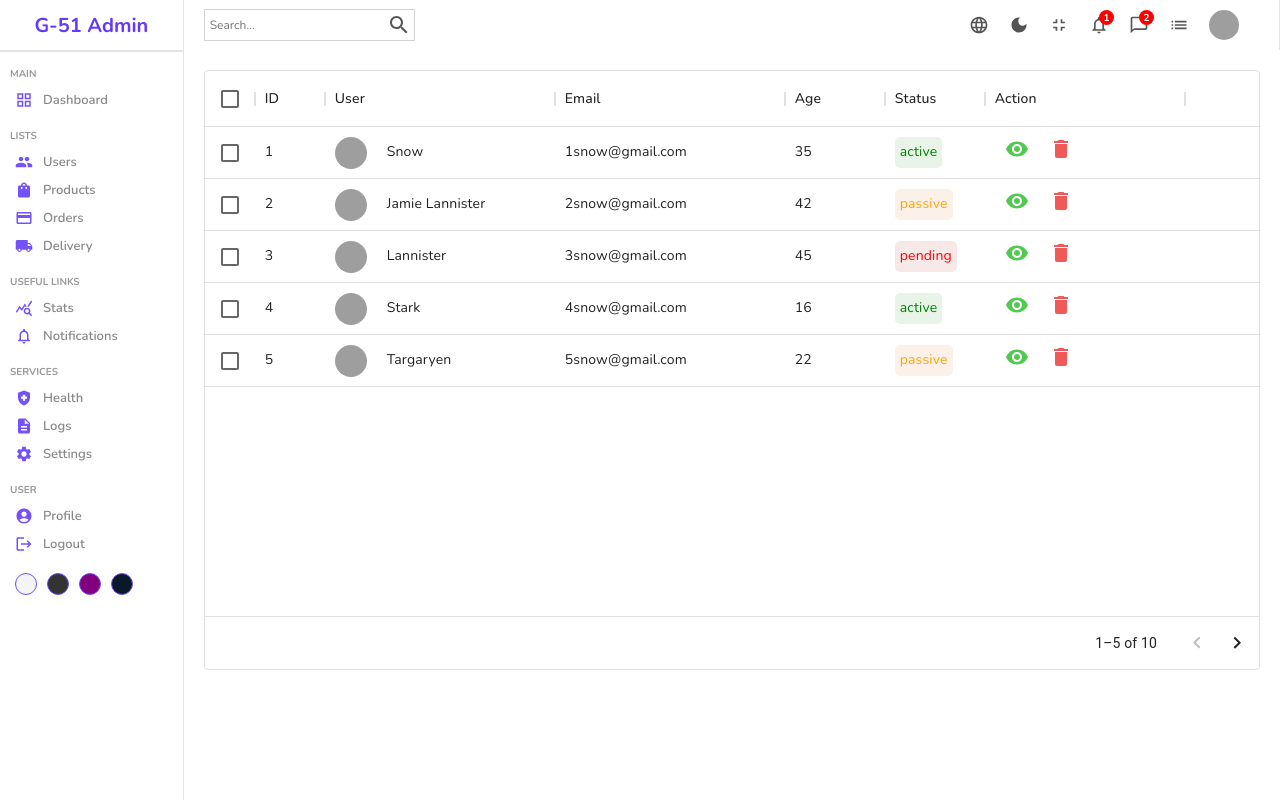
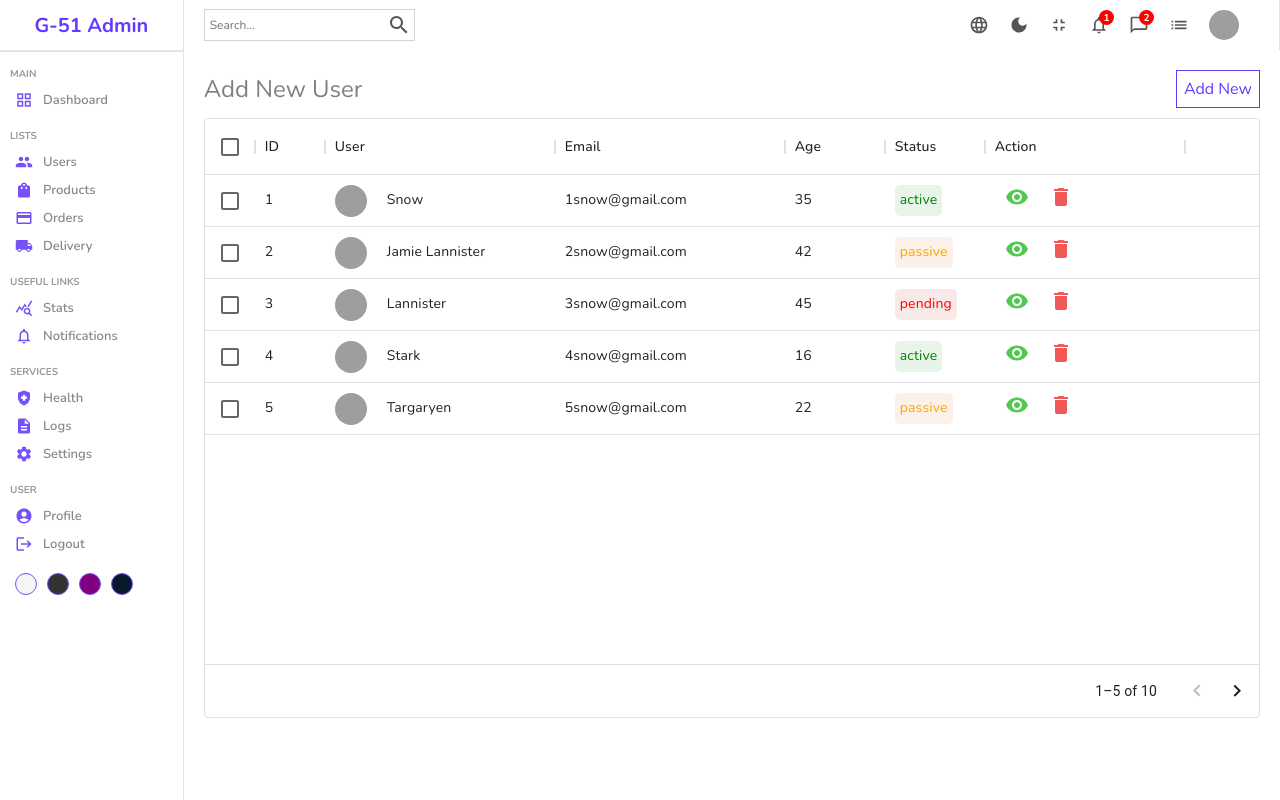
Before and after one commit to Nicxzmiller/admin, a React (Create React App) app: page /users in a window 1280 px wide. Built offline with nearby package versions, Linux system fonts and the light colour scheme; grey boxes are pictures that could not be loaded; a web font is replaced by a local one.

Commit message:
dark theme styling

```diff
--- a/src/App.js
+++ b/src/App.js
@@ -9,11 +9,12 @@
   Route,
 } from "react-router-dom";
 import { productInputs, userInputs } from "./formSource";
+import "./theme/dark.scss";
 
 
 function App() {
   return (
-    <div className="App">
+    <div className="app dark">
       <BrowserRouter>
         <Routes>
           <Route path="/">
--- a/src/components/datatable/Datatable.jsx
+++ b/src/components/datatable/Datatable.jsx
@@ -4,6 +4,7 @@
 import { userColumns, userRows } from "../../datatablesource"
 import DeleteIcon from '@mui/icons-material/Delete';
 import VisibilityIcon from '@mui/icons-material/Visibility';
+import { Link } from 'react-router-dom';
 
 const Datatable = () => {
   const actionColumn = [
@@ -14,12 +15,16 @@
       renderCell:()=>{
         return(
           <div className="cellAction">
+            <Link to="/users/test">
               <div className="viewButton">
                 <VisibilityIcon className='viewButtonIcon'/>
               </div>
+            </Link>
+            <Link to="">
               <div className="deleteButton">
                 <DeleteIcon className='deleteButtonIcon'/>
               </div>
+            </Link>
           </div>
         )
       }
@@ -27,6 +32,12 @@
   ]
   return (
     <div className='datatable'>
+        <div className="datatableTitle">
+          Add New User
+          <Link to="/users/new" style={{textDecoration:"none"}} className="link">
+          Add New
+          </Link>
+        </div>
         <DataGrid
             rows={userRows}
             columns={userColumns.concat(actionColumn)}
--- a/src/components/datatable/datatable.scss
+++ b/src/components/datatable/datatable.scss
@@ -1,6 +1,30 @@
 .datatable{
     height: 600px;
     padding: 20px;
+
+    .datatableTitle{
+        width: 100%;
+        font-size: 24PX;
+        color: gray;
+        margin-bottom: 10px;
+        display: flex;
+        align-items: center;
+        justify-content: space-between;
+
+        .link{
+            text-decoration: none;
+            color: #6439ff;
+            font-size: 16px;
+            font-weight: 400;
+            border: 1px solid #6439ff;
+            padding: 7px;
+
+            &:hover{
+                background-color:#7765b8ce;
+                color: #fff;
+            }
+        }
+    }
 
     .cellWithImg{
         display: flex;
@@ -42,6 +66,7 @@
     gap: 20px;
     align-items: center;
     justify-content: space-between;
+    outline: none;
 
 
     .viewButton, .deleteButton{
```
Also changed, not shown: src/theme/dark.scss (added). Lines whose indentation alone changed are shown as unchanged.
